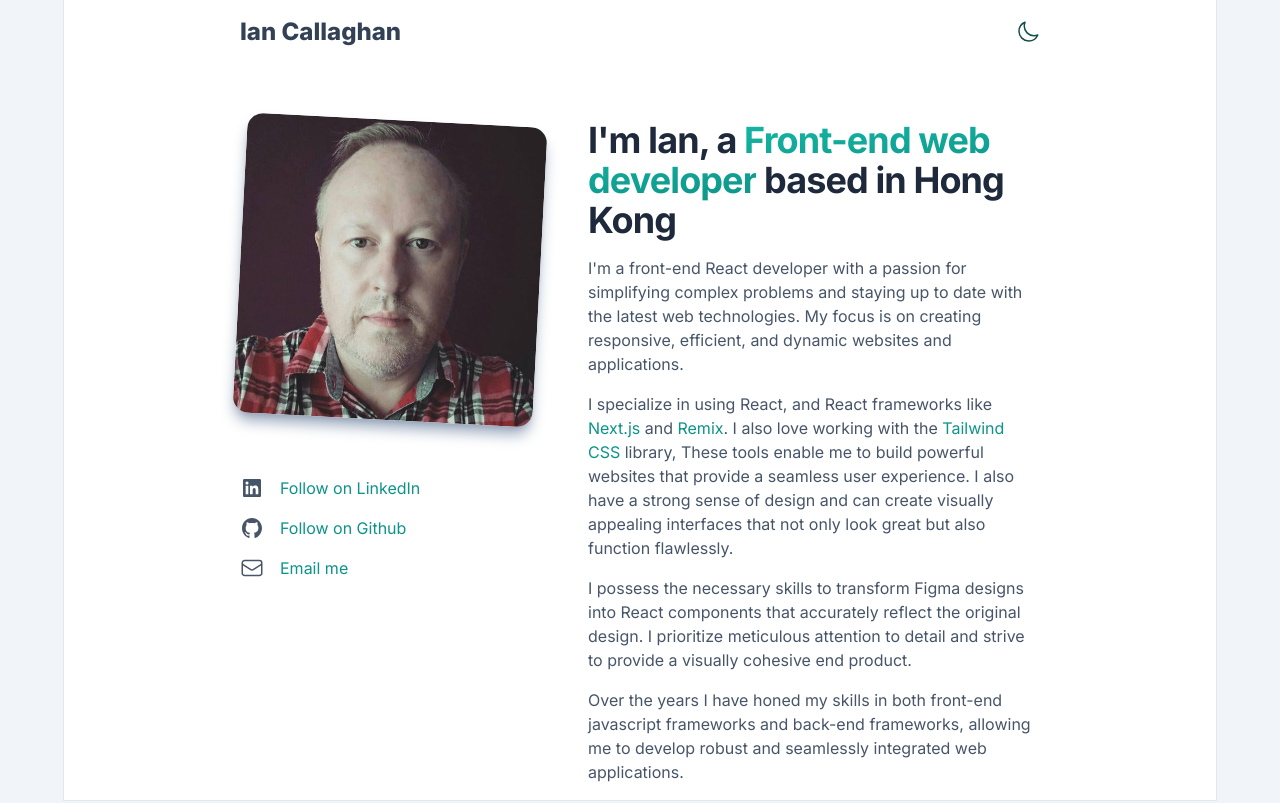
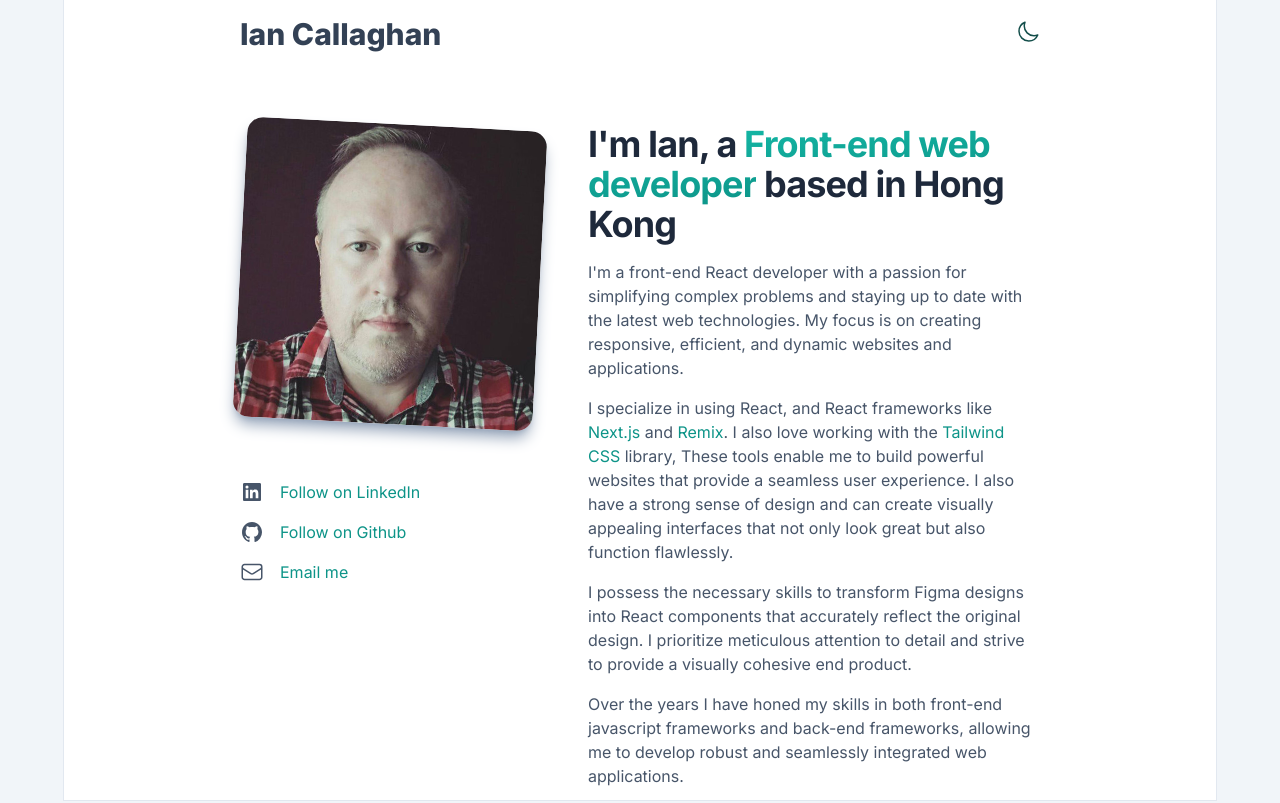
Before and after one commit to ianshk/ianc, a Next.js app: page / in a window 1280 px wide. Shown: the top 803 px of the page. Built offline with nearby package versions, Linux system fonts and the light colour scheme.

Commit message:
Update NavBar.tsx

```diff
--- a/src/components/NavBar.tsx
+++ b/src/components/NavBar.tsx
@@ -4,7 +4,7 @@ import DarkSwitch from './DarkSwitch';
 export default function NavBar() {
   return (
     <div className="flex flex-row justify-between">
-      <p className="text-1xl mt-4 font-extrabold text-slate-700 dark:text-slate-50 md:text-2xl">
+      <p className="mt-4 text-2xl font-extrabold text-slate-700 dark:text-slate-50 md:text-3xl">
         Ian Callaghan
       </p>
       <div className="mt-5">
```
